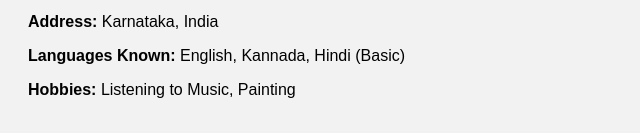
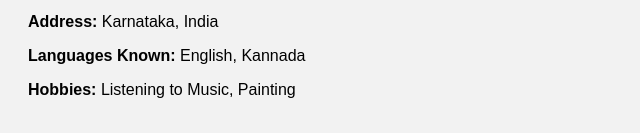
Before and after one commit to Brahmarambha/assignment_1, a plain HTML site: page biodata.html in a window 1280 px wide. Shown: the part 423-556 px from the top of the page, without its empty margins (0-640 px from the left). Drawn offline with Linux system fonts and the light colour scheme.

Commit message:
Update biodata.html

```diff
--- a/biodata.html
+++ b/biodata.html
@@ -19,7 +19,7 @@
 <p><b>Date of Birth:</b> 17-12-2004</p>
 <p><b>Nationality:</b> Indian</p>
 <p><b>Address:</b> Karnataka, India</p>
-<p><b>Languages Known:</b> English, Kannada, Hindi (Basic)</p>
+<p><b>Languages Known:</b> English, Kannada</p>
 <p><b>Hobbies:</b> Listening to Music, Painting</p>
 
 <br>
```
